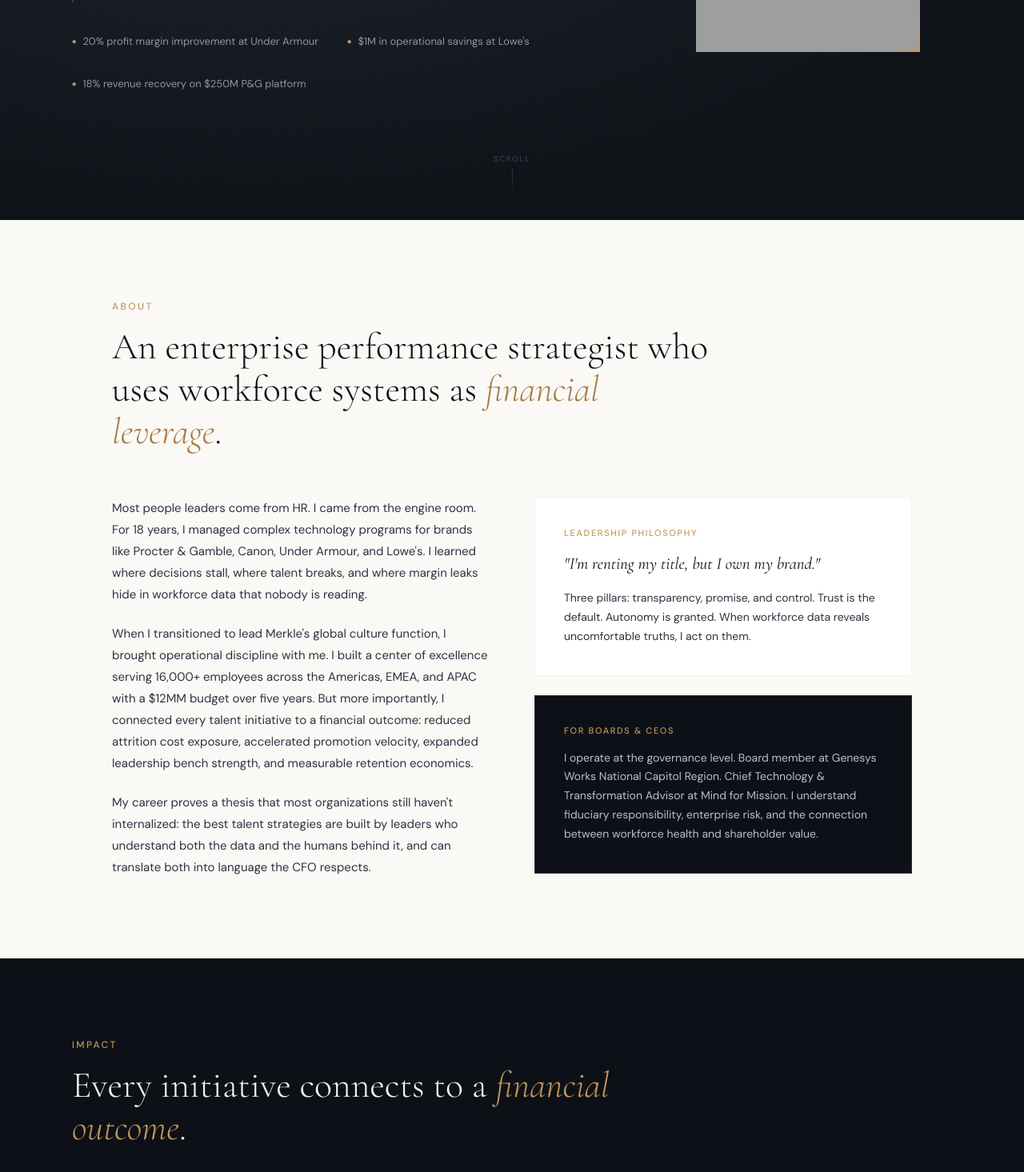
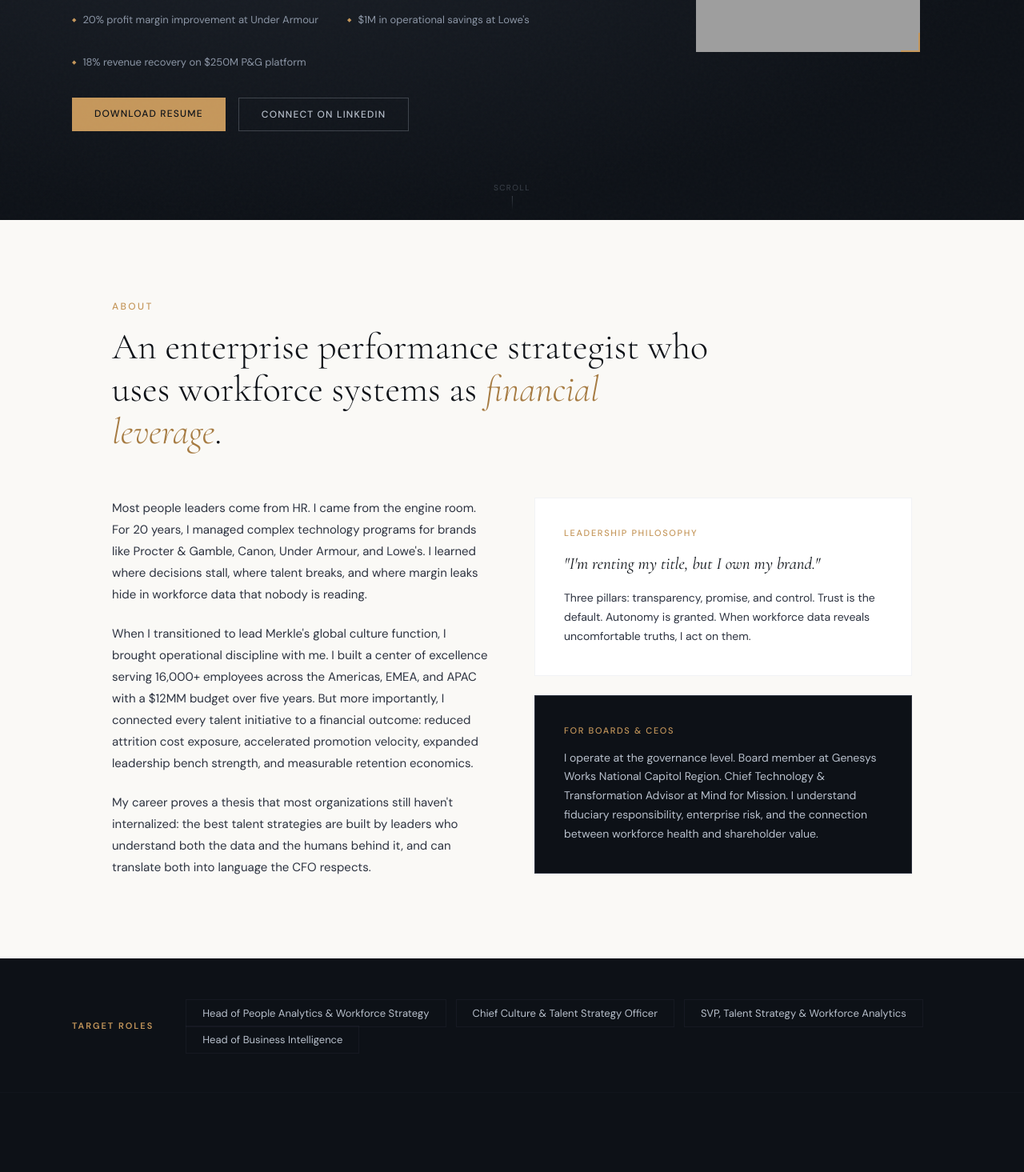
Before and after one commit to kirtonmorris-dev/kirtmorris-site, a Next.js app: page / in a window 1280 px wide. Shown: the part 525-1990 px from the top of the page at 80% size. Built offline with nearby package versions, Linux system fonts and the light colour scheme; grey boxes are pictures that could not be loaded.

Commit message:
Update page.tsx
Updating to make the site more recruiter friendly and add a CTA up top.

```diff
--- a/app/page.tsx
+++ b/app/page.tsx
@@ -153,8 +153,11 @@ function Hero() {
           {/* Flagship Identity */}
           <div style={{ width: on ? "50px" : "0px", height: "2px", background: B.gold, marginBottom: "28px", transition: t(0.4) }} />
 
-          <p style={{ fontFamily: "'DM Sans', sans-serif", fontSize: "13px", fontWeight: 500, letterSpacing: "0.22em", textTransform: "uppercase", color: B.gold, marginBottom: "20px", opacity: on ? 1 : 0, transition: t(0.6) }}>
+          <p style={{ fontFamily: "'DM Sans', sans-serif", fontSize: "13px", fontWeight: 500, letterSpacing: "0.22em", textTransform: "uppercase", color: B.gold, marginBottom: "8px", opacity: on ? 1 : 0, transition: t(0.6) }}>
             Operator Turned Workforce Strategist
+          </p>
+          <p style={{ fontFamily: "'DM Sans', sans-serif", fontSize: "12px", letterSpacing: "0.08em", color: B.steel, marginBottom: "20px", opacity: on ? 1 : 0, transition: t(0.65) }}>
+            Talent Analytics · Workforce Strategy · Culture Transformation · Digital Delivery
           </p>
 
           <h1 style={{ fontFamily: "'Cormorant Garamond', serif", fontSize: "clamp(38px, 5.5vw, 68px)", fontWeight: 300, lineHeight: 1.08, color: B.ivory, marginBottom: "28px", opacity: on ? 1 : 0, transform: on ? "translateY(0)" : "translateY(20px)", transition: t(0.8) }}>
@@ -181,6 +184,22 @@ function Hero() {
                 <span style={{ color: B.gold, fontSize: "7px" }}>◆</span>{p}
               </div>
             ))}
+          </div>
+
+          {/* Hero CTAs */}
+          <div style={{ display: "flex", gap: "16px", flexWrap: "wrap", marginTop: "36px", opacity: on ? 1 : 0, transition: `opacity 0.8s ease 1.5s` }}>
+            <a href="/Kirt_Morris_Executive_Bio.pdf" target="_blank" rel="noopener noreferrer"
+              style={{ display: "inline-block", fontFamily: "'DM Sans', sans-serif", fontSize: "12px", fontWeight: 500, letterSpacing: "0.1em", textTransform: "uppercase", color: B.midnight, background: B.gold, padding: "12px 28px", textDecoration: "none", transition: "all 0.3s ease" }}
+              onMouseEnter={ev => { ev.currentTarget.style.background = B.ivory; }}
+              onMouseLeave={ev => { ev.currentTarget.style.background = B.gold; }}>
+              Download Resume
+            </a>
+            <a href="https://www.linkedin.com/in/kirtmorris/" target="_blank" rel="noopener noreferrer"
+              style={{ display: "inline-block", fontFamily: "'DM Sans', sans-serif", fontSize: "12px", fontWeight: 500, letterSpacing: "0.1em", textTransform: "uppercase", color: B.silver, border: `1px solid ${B.silver}44`, padding: "12px 28px", textDecoration: "none", transition: "all 0.3s ease" }}
+              onMouseEnter={ev => { ev.currentTarget.style.color = B.gold; ev.currentTarget.style.borderColor = B.gold; }}
+              onMouseLeave={ev => { ev.currentTarget.style.color = B.silver; ev.currentTarget.style.borderColor = `${B.silver}44`; }}>
+              Connect on LinkedIn
+            </a>
           </div>
         </div>
 
@@ -210,9 +229,9 @@ function Hero() {
         </div>
       </div>
 
-      <div style={{ position: "absolute", bottom: "36px", left: "50%", transform: "translateX(-50%)", display: "flex", flexDirection: "column", alignItems: "center", gap: "6px", opacity: on ? 0.35 : 0, transition: `opacity 1s ease 2s` }}>
+      <div style={{ position: "absolute", bottom: "12px", left: "50%", transform: "translateX(-50%)", display: "flex", flexDirection: "column", alignItems: "center", gap: "4px", opacity: on ? 0.35 : 0, transition: `opacity 1s ease 2s` }}>
         <span style={{ fontFamily: "'DM Sans', sans-serif", fontSize: "10px", letterSpacing: "0.15em", textTransform: "uppercase", color: B.steel }}>Scroll</span>
-        <div style={{ width: "1px", height: "28px", background: `linear-gradient(to bottom, ${B.steel}, transparent)` }} />
+        <div style={{ width: "1px", height: "18px", background: `linear-gradient(to bottom, ${B.steel}, transparent)` }} />
       </div>
     </section>
   );
@@ -235,7 +254,7 @@ function About() {
           <FadeIn delay={200}>
             <div>
               <p style={{ fontFamily: "'DM Sans', sans-serif", fontSize: "15px", lineHeight: 1.8, color: B.slate, marginBottom: "22px" }}>
-                Most people leaders come from HR. I came from the engine room. For 18 years, I managed complex technology programs for brands like Procter & Gamble, Canon, Under Armour, and Lowe's. I learned where decisions stall, where talent breaks, and where margin leaks hide in workforce data that nobody is reading.
+                Most people leaders come from HR. I came from the engine room. For 20 years, I managed complex technology programs for brands like Procter & Gamble, Canon, Under Armour, and Lowe's. I learned where decisions stall, where talent breaks, and where margin leaks hide in workforce data that nobody is reading.
               </p>
               <p style={{ fontFamily: "'DM Sans', sans-serif", fontSize: "15px", lineHeight: 1.8, color: B.slate, marginBottom: "22px" }}>
                 When I transitioned to lead Merkle's global culture function, I brought operational discipline with me. I built a center of excellence serving 16,000+ employees across the Americas, EMEA, and APAC with a $12MM budget over five years. But more importantly, I connected every talent initiative to a financial outcome: reduced attrition cost exposure, accelerated promotion velocity, expanded leadership bench strength, and measurable retention economics.
@@ -266,6 +285,33 @@ function About() {
               </div>
             </div>
           </FadeIn>
+        </div>
+      </div>
+    </section>
+  );
+}
+
+// ─── TARGET ROLES ───────────────────────────────────────────────────────────
+
+function TargetRoles() {
+  const roles = [
+    "Head of People Analytics & Workforce Strategy",
+    "Chief Culture & Talent Strategy Officer",
+    "SVP, Talent Strategy & Workforce Analytics",
+    "Head of Business Intelligence",
+  ];
+  return (
+    <section style={{ padding: "56px 40px", background: B.midnight, borderTop: `1px solid ${B.slate}22`, borderBottom: `1px solid ${B.slate}22` }}>
+      <div style={{ maxWidth: "1100px", margin: "0 auto", display: "flex", alignItems: "center", gap: "40px", flexWrap: "wrap" }} className="roles-row">
+        <FadeIn>
+          <p style={{ fontFamily: "'DM Sans', sans-serif", fontSize: "11px", fontWeight: 600, letterSpacing: "0.18em", textTransform: "uppercase", color: B.gold, whiteSpace: "nowrap" }}>Target Roles</p>
+        </FadeIn>
+        <div style={{ display: "flex", gap: "12px", flexWrap: "wrap", flex: 1 }}>
+          {roles.map((r, i) => (
+            <FadeIn key={i} delay={100 + i * 60}>
+              <span style={{ fontFamily: "'DM Sans', sans-serif", fontSize: "13px", color: B.silver, padding: "8px 20px", border: `1px solid ${B.slate}44`, whiteSpace: "nowrap" }}>{r}</span>
+            </FadeIn>
+          ))}
         </div>
       </div>
     </section>
@@ -380,10 +426,10 @@ function CaseStudy() {
           ].map((step, i) => (
             <FadeIn key={i} delay={200 + i * 120}>
               <div style={{ display: "grid", gridTemplateColumns: "140px 1fr", gap: "0", background: step.color, borderBottom: `1px solid ${B.silver}22` }} className="case-row">
-                <div style={{ padding: "32px 24px", display: "flex", alignItems: "flex-start" }}>
+                <div style={{ padding: "32px 24px 8px 24px" }} className="case-label">
                   <p style={{ fontFamily: "'DM Sans', sans-serif", fontSize: "12px", fontWeight: 600, letterSpacing: "0.15em", textTransform: "uppercase", color: B.gold }}>{step.label}</p>
                 </div>
-                <div style={{ padding: "32px 24px 32px 0" }}>
+                <div style={{ padding: "32px 24px 32px 0" }} className="case-text">
                   <p style={{ fontFamily: "'DM Sans', sans-serif", fontSize: "14px", lineHeight: 1.8, color: B.slate }}>{step.text}</p>
                 </div>
               </div>
@@ -643,16 +689,31 @@ function Contact() {
           </h2>
         </FadeIn>
         <FadeIn delay={100}>
-          <div style={{ display: "flex", gap: "40px", justifyContent: "center", flexWrap: "wrap", marginBottom: "16px" }}>
+          <div style={{ display: "flex", gap: "40px", justifyContent: "center", flexWrap: "wrap", marginBottom: "24px" }}>
             {[
               { label: "kirtonmorris@gmail.com", href: "mailto:kirtonmorris@gmail.com" },
               { label: "240.353.5992", href: "tel:240-353-5992" },
-              { label: "LinkedIn", href: "https://www.linkedin.com/in/kirtmorris/" },
             ].map((c, i) => (
-              <a key={i} href={c.href} target={c.href.startsWith("http") ? "_blank" : undefined} rel="noopener noreferrer" style={{ fontFamily: "'DM Sans', sans-serif", fontSize: "14px", color: B.silver, textDecoration: "none", transition: "color 0.2s", letterSpacing: "0.02em" }}
+              <a key={i} href={c.href} style={{ fontFamily: "'DM Sans', sans-serif", fontSize: "14px", color: B.silver, textDecoration: "none", transition: "color 0.2s", letterSpacing: "0.02em" }}
                 onMouseEnter={ev => (ev.currentTarget.style.color = B.gold)}
                 onMouseLeave={ev => (ev.currentTarget.style.color = B.silver)}>{c.label}</a>
             ))}
+          </div>
+        </FadeIn>
+        <FadeIn delay={150}>
+          <div style={{ display: "flex", gap: "16px", justifyContent: "center", flexWrap: "wrap", marginBottom: "20px" }}>
+            <a href="https://www.linkedin.com/in/kirtmorris/" target="_blank" rel="noopener noreferrer"
+              style={{ fontFamily: "'DM Sans', sans-serif", fontSize: "12px", fontWeight: 500, letterSpacing: "0.1em", textTransform: "uppercase", color: B.gold, padding: "10px 24px", border: `1px solid ${B.gold}44`, textDecoration: "none", transition: "all 0.3s ease" }}
+              onMouseEnter={ev => { ev.currentTarget.style.background = B.gold; ev.currentTarget.style.color = B.midnight; }}
+              onMouseLeave={ev => { ev.currentTarget.style.background = "transparent"; ev.currentTarget.style.color = B.gold; }}>
+              LinkedIn Profile
+            </a>
+            <a href="/Kirt_Morris_Executive_Bio.pdf" target="_blank" rel="noopener noreferrer"
+              style={{ fontFamily: "'DM Sans', sans-serif", fontSize: "12px", fontWeight: 500, letterSpacing: "0.1em", textTransform: "uppercase", color: B.silver, padding: "10px 24px", border: `1px solid ${B.slate}44`, textDecoration: "none", transition: "all 0.3s ease" }}
+              onMouseEnter={ev => { ev.currentTarget.style.color = B.gold; ev.currentTarget.style.borderColor = B.gold; }}
+              onMouseLeave={ev => { ev.currentTarget.style.color = B.silver; ev.currentTarget.style.borderColor = `${B.slate}44`; }}>
+              Download Resume
+            </a>
           </div>
         </FadeIn>
         <FadeIn delay={200}>
@@ -703,6 +764,9 @@ export default function KirtMorrisSite() {
           .tdot{left:-4px!important}
           .headshot-col{display:flex;justify-content:center;order:-1}
           .case-row{grid-template-columns:1fr!important}
+          .case-row .case-label{padding:24px 24px 4px 24px!important}
+          .case-row .case-text{padding:0 24px 24px 24px!important}
+          .roles-row{flex-direction:column;align-items:flex-start!important;gap:20px!important}
           .pub-row{grid-template-columns:1fr!important;gap:8px!important}
         }
         @media(max-width:600px){
@@ -713,6 +777,7 @@ export default function KirtMorrisSite() {
       <Navigation active={active} onNav={nav} />
       <Hero />
       <About />
+      <TargetRoles />
       <Impact />
       <Expertise />
       <CaseStudy />
```
